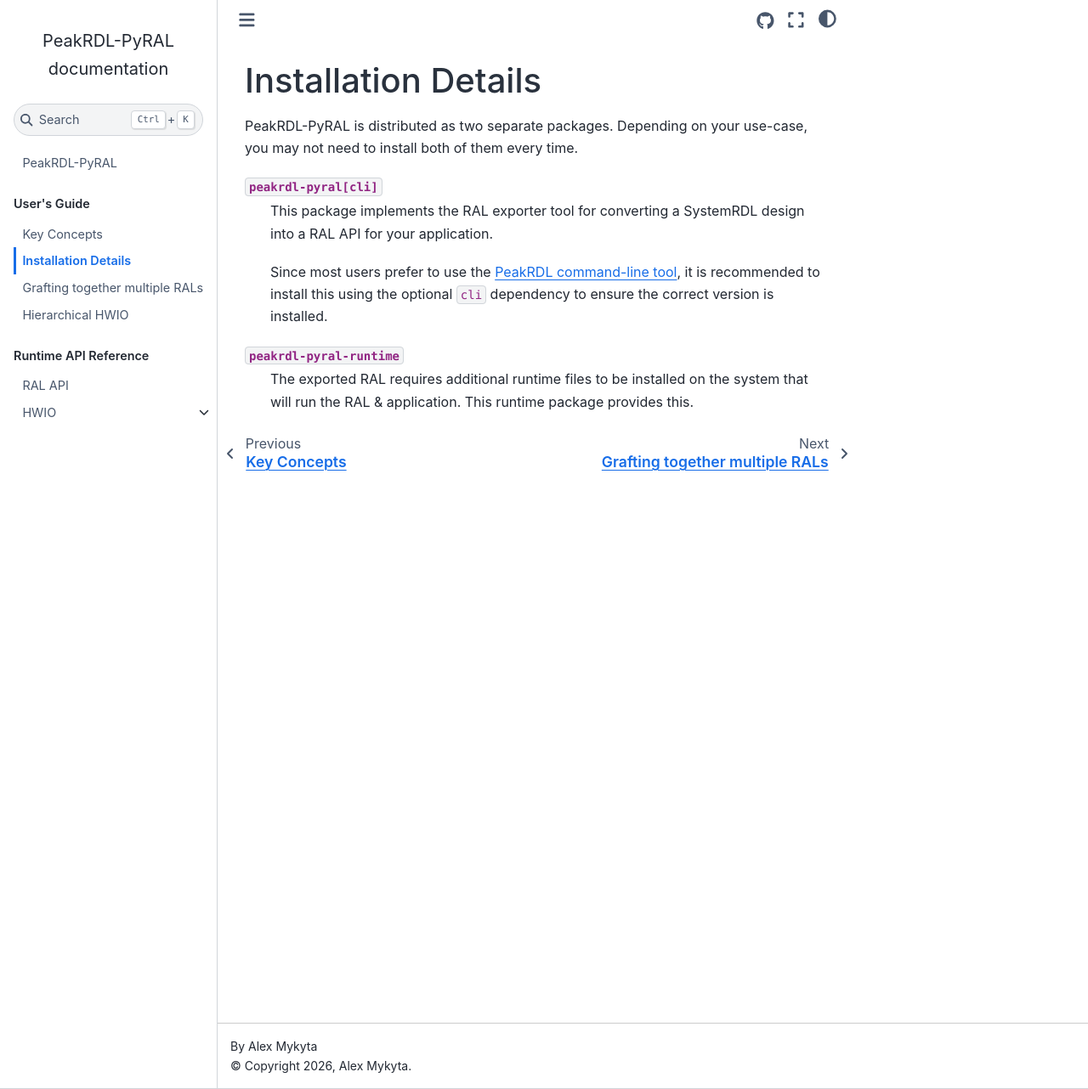
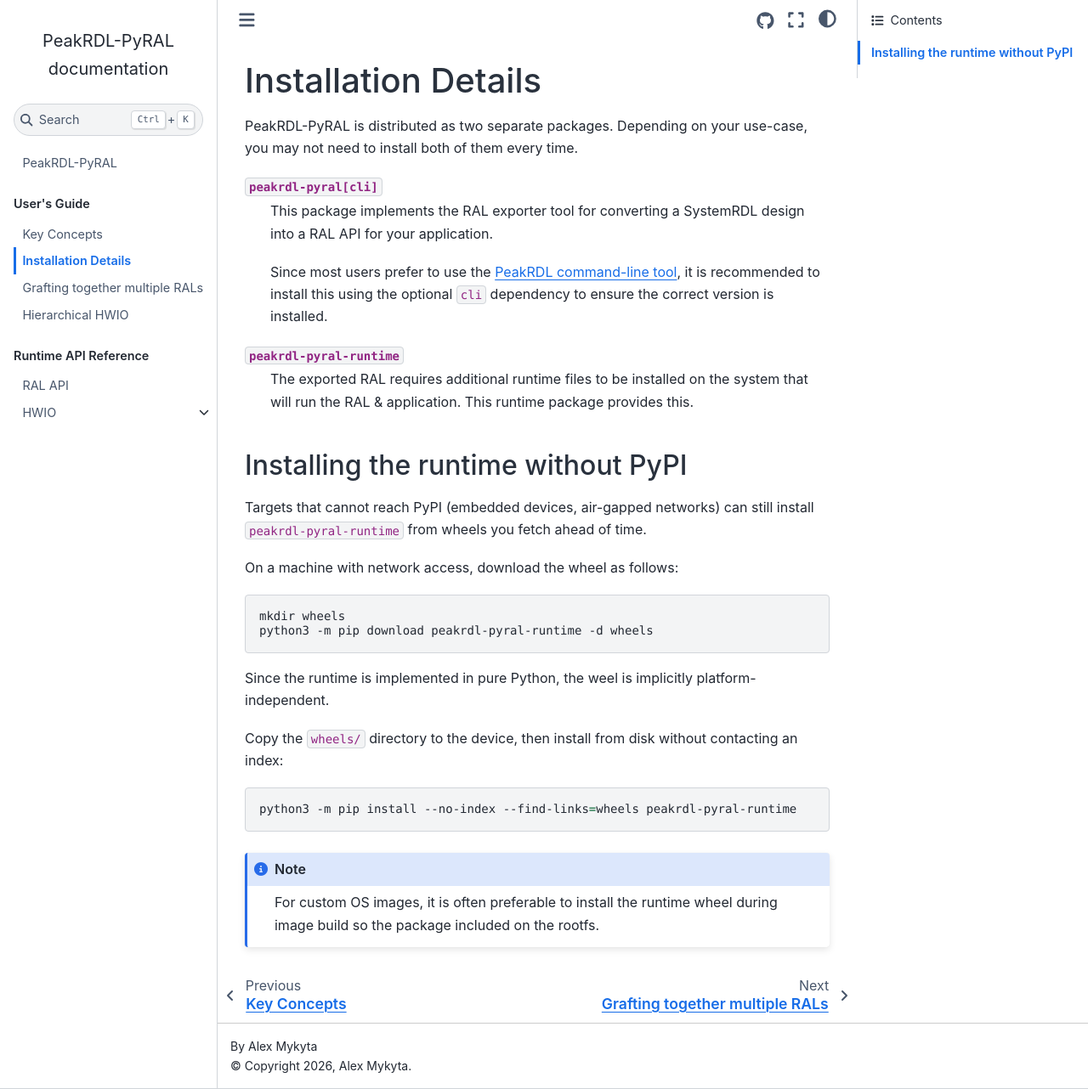
Before and after one commit to SystemRDL/PeakRDL-PyRAL, a Sphinx documentation site: the page built from docs/ug/installing.rst, in a window 1280 px wide and 1282 px high. Shown: the whole window at 85% size. Built offline with Sphinx 7.4.7 and the Sphinx Book theme 1.1.4, drawn with Linux system fonts in a browser that asks for light colours.

Commit message:
review tweaks

```diff
--- a/docs/api/hwio.rst
+++ b/docs/api/hwio.rst
@@ -5,7 +5,7 @@ HWIO
 
 The PyRAL runtime library provides several built-in HWIO classes that you can use
 
-.. list-table:: Frozen Delights!
+.. list-table::
     :header-rows: 1
 
     *   - Class
--- a/docs/index.rst
+++ b/docs/index.rst
@@ -80,8 +80,8 @@ Links
 - `Source repository <https://github.com/SystemRDL/PeakRDL-PyRAL>`_
 - `Release Notes <https://github.com/SystemRDL/PeakRDL-PyRAL/releases>`_
 - `Issue tracker <https://github.com/SystemRDL/PeakRDL-PyRAL/issues>`_
-- `PyPi (Exporter) <https://pypi.org/project/peakrdl-pyral>`_
-- `PyPi (Runtime) <https://pypi.org/project/peakrdl-pyral-runtime>`_
+- `PyPI (Exporter) <https://pypi.org/project/peakrdl-pyral>`_
+- `PyPI (Runtime) <https://pypi.org/project/peakrdl-pyral-runtime>`_
 - `SystemRDL Specification <http://accellera.org/downloads/standards/systemrdl>`_
 
 
--- a/docs/ug/installing.rst
+++ b/docs/ug/installing.rst
@@ -16,10 +16,30 @@ use-case, you may not need to install both of them every time.
     The exported RAL requires additional runtime files to be installed on the
     system that will run the RAL & application. This runtime package provides this.
 
-.. todo::
-    Add instructions on how to install the runtime on a device that cannot fetch from pypi
 
-    - pip download command for a specific platform
-    - copy wheels over
-    - install within the device
-    - Mention that installing the runtime as part of the rootfs may be preferred
+Installing the runtime without PyPI
+------------------------------------
+Targets that cannot reach PyPI (embedded devices, air-gapped networks) can still
+install ``peakrdl-pyral-runtime`` from wheels you fetch ahead of time.
+
+On a machine with network access, download the wheel as follows:
+
+.. code-block:: bash
+
+    mkdir wheels
+    python3 -m pip download peakrdl-pyral-runtime -d wheels
+
+Since the runtime is implemented in pure Python, the weel is implicitly
+platform-independent.
+
+Copy the ``wheels/`` directory to the device, then install from disk without
+contacting an index:
+
+.. code-block:: bash
+
+   python3 -m pip install --no-index --find-links=wheels peakrdl-pyral-runtime
+
+
+.. note::
+    For custom OS images, it is often preferable to install the runtime wheel
+    during image build so the package included on the rootfs.
--- a/docs/ug/key-concepts.rst
+++ b/docs/ug/key-concepts.rst
@@ -12,7 +12,7 @@ PeakRDL-PyRAL implements two major abstraction layers: The RAL and HWIO.
 Hardware I/O Abstraction Layer (HWIO)
     The HWIO layer defines how low-level read/write operations are initiated on
     the hardware. A HWIO layer may issue these accesses locally via a direct
-    memory mapping, via a hardware debugger like JTAG, or even remotely though
+    memory mapping, via a hardware debugger like JTAG, or even remotely through
     an SSH or telnet connection. Alternatively it could call read/write operations
     on a bus driver in a simulated environment like cocotb.
 
```
Also changed, not shown: docs/ug/hier-hwio.rst (+5 -5 lines), 2 other files.
